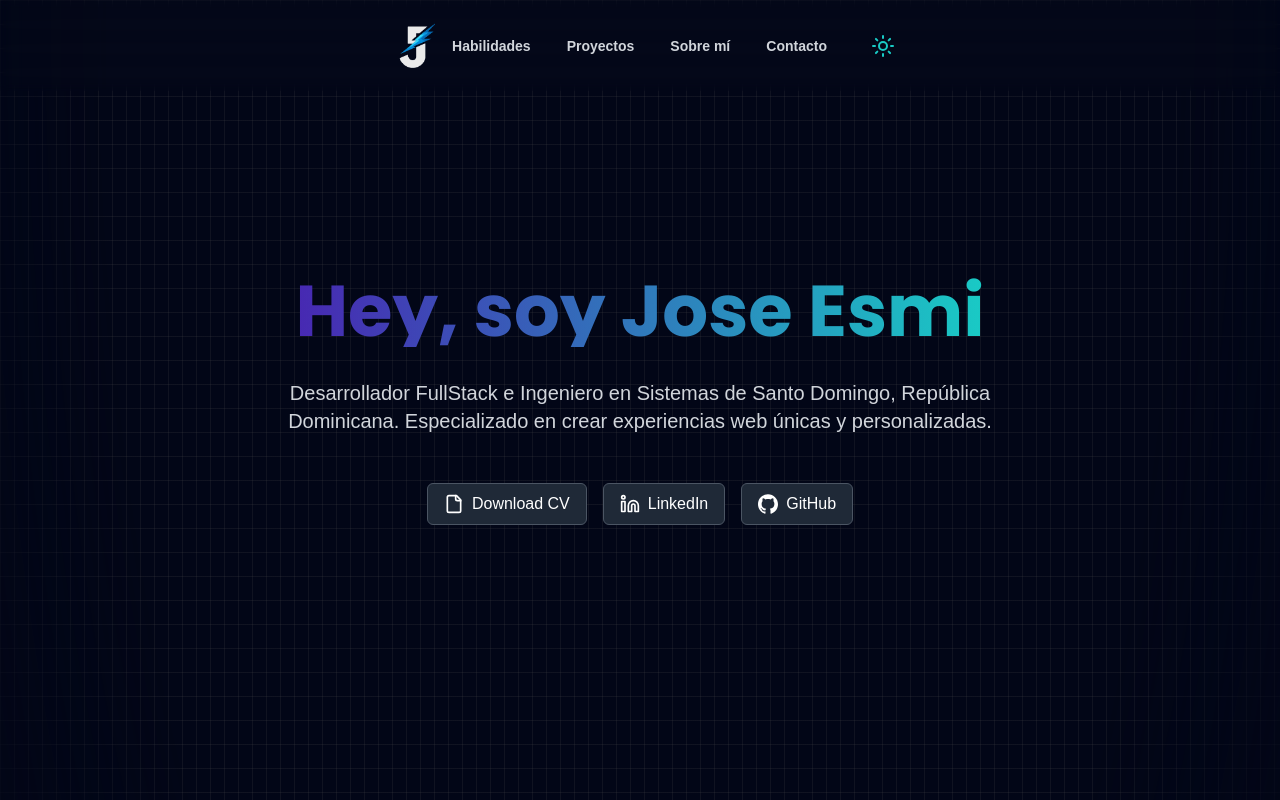
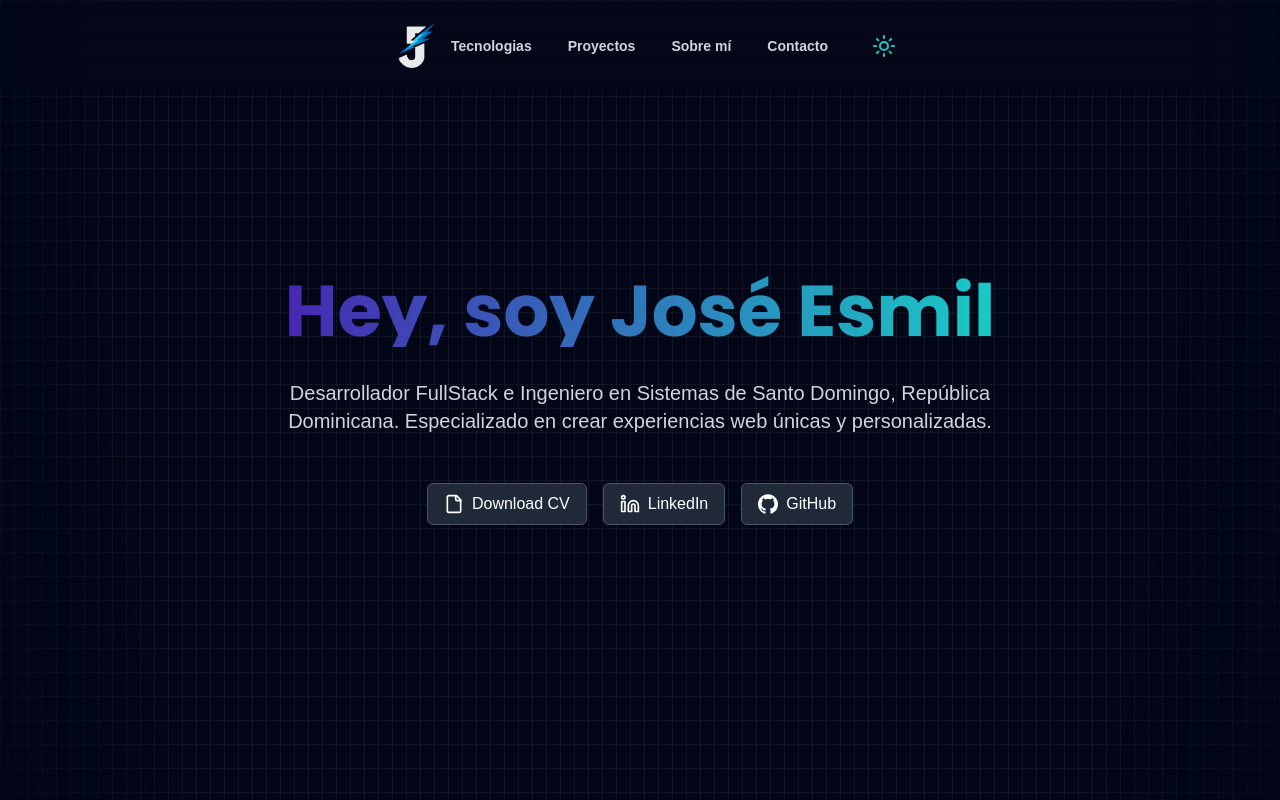
Before and after one commit to JoseEsmil04/portfolio-esmil-vue, a Vue app: page / in a window 1280 px wide. Shown: the top 800 px of the page. Built offline with nearby package versions, Linux system fonts and the light colour scheme.

Commit message:
Main, Skills and HomeView Updated!

```diff
--- a/src/components/MainContent.vue
+++ b/src/components/MainContent.vue
@@ -42,7 +42,7 @@ interface HeroProps {
 }
 
 const hero = ref<HeroProps>({
-  title: 'Hey, soy Jose Esmi',
+  title: 'Hey, soy José Esmil',
   subtitle:
     'Desarrollador FullStack e Ingeniero en Sistemas de Santo Domingo, República Dominicana. Especializado en crear experiencias web únicas y personalizadas.'
 })
--- a/src/components/SkillsView.vue
+++ b/src/components/SkillsView.vue
@@ -3,7 +3,7 @@
     <h2
       class="font-poppins text-3xl md:text-4xl font-bold mb-8 text-gray-800 dark:text-white bg-gradient-to-r from-[#4728b2] to-[#19cac5] text-transparent bg-clip-text"
     >
-      Habilidades
+      Tecnologias Empleadas
     </h2>
     <div class="grid grid-cols-2 md:grid-cols-4 gap-6">
       <div
--- a/src/views/HomeView.vue
+++ b/src/views/HomeView.vue
@@ -47,7 +47,7 @@ import ContactComponent from '@/components/ContactComponent.vue'
 
 const navItems = [
   {
-    title: 'Habilidades',
+    title: 'Tecnologias',
     label: 'habilidades',
     url: '/#habilidades'
   },
```
